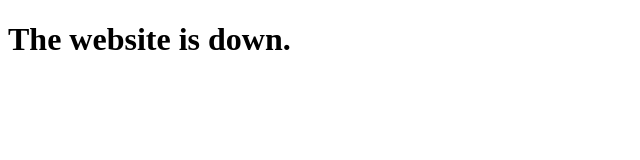
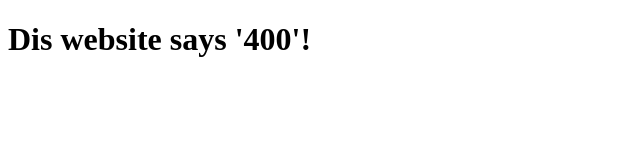
Before and after one commit to Wally903-muddy/git_test, a plain HTML site: page 404.html in a window 1280 px wide. Shown: the whole page, without its empty margins (0-640 px from the left). Drawn offline with Linux system fonts and the light colour scheme; files that its build step writes are made by us from their sources.

Commit message:
Changed the 400 page for clarity.

```diff
--- a/404.html
+++ b/404.html
@@ -7,6 +7,6 @@
 		<link href="css/style.css" rel="stylesheet">
 	</head>
 	<body>
-		<h1>The website is down.</h1>
+		<h1>Dis website says '400'!</h1>
 	</body>
 </html>
```
